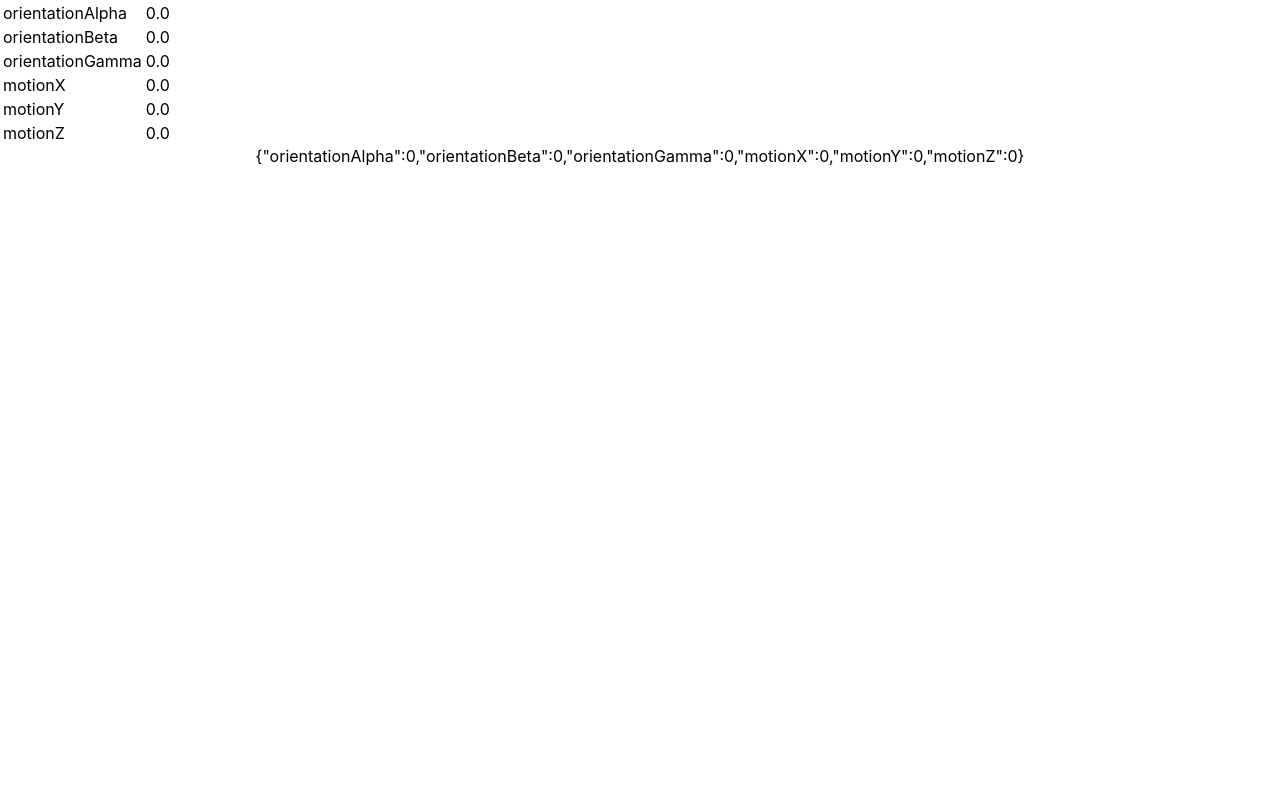
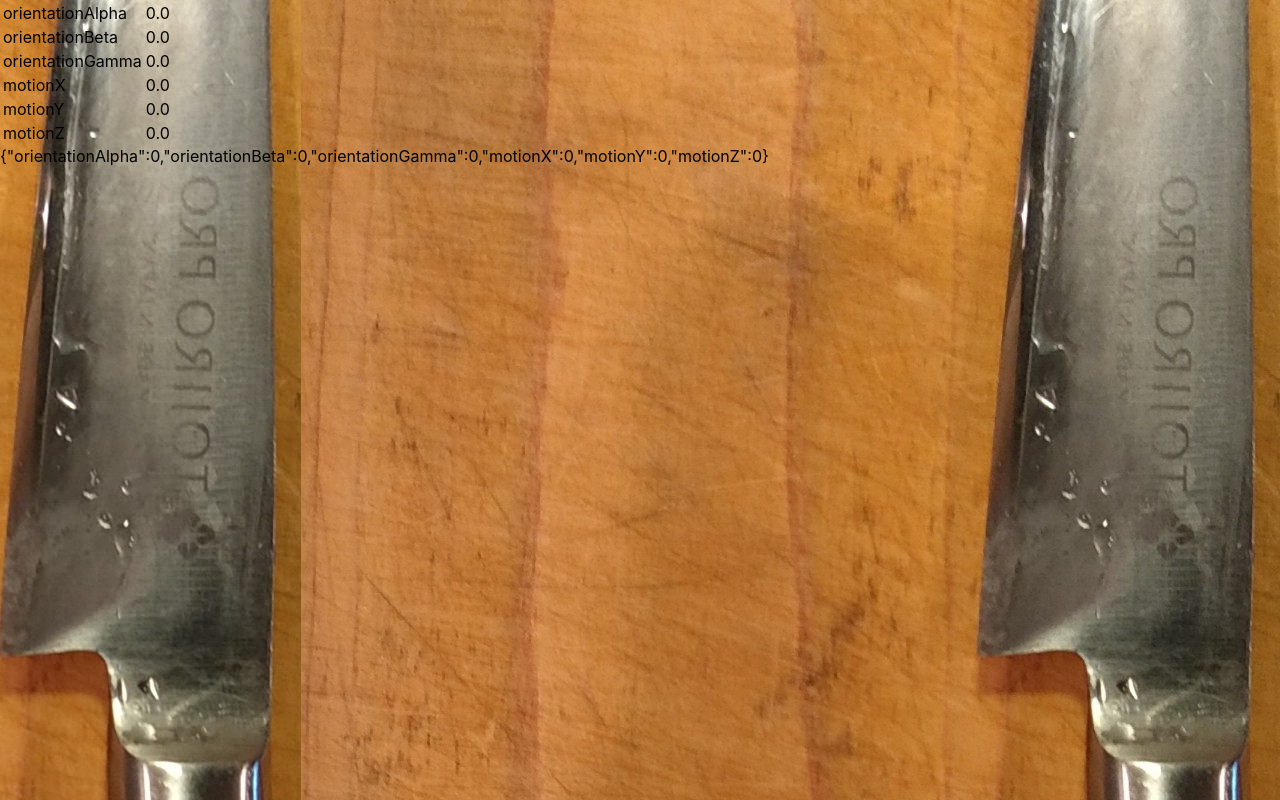
Before and after one commit to momosetkn/togi_check, a React (Create React App) app: page / in a window 1280 px wide. Built offline with nearby package versions, Linux system fonts and the light colour scheme.

Commit message:
Add background

```diff
--- a/src/App.tsx
+++ b/src/App.tsx
@@ -1,5 +1,6 @@
 import React, { useEffect, useState } from 'react';
 import './App.css';
+import styled from "styled-components";
 
 type State = {
   orientationAlpha: number,
@@ -45,7 +46,8 @@ function App() {
   }, []);
 
   return (
-    <div className="App">
+    <div>
+      <StyledBackground left={state.orientationGamma > 0}/>
       <table className="value-table">
         <tr>
           <td>orientationAlpha</td>
@@ -77,4 +79,13 @@ function App() {
   );
 }
 
+const StyledBackground = styled.div<{left: boolean}>`
+  height: 100vh;
+  width: 100vw;
+  z-index: -1;
+  position: absolute;
+  background-image: url("${process.env.PUBLIC_URL}/hocho.jpg");
+  transform: scale(${({left}) => left ? "1" : "-1"}, 1);
+`;
+
 export default App;
```
Also changed, not shown: public/hocho.jpg (added).
